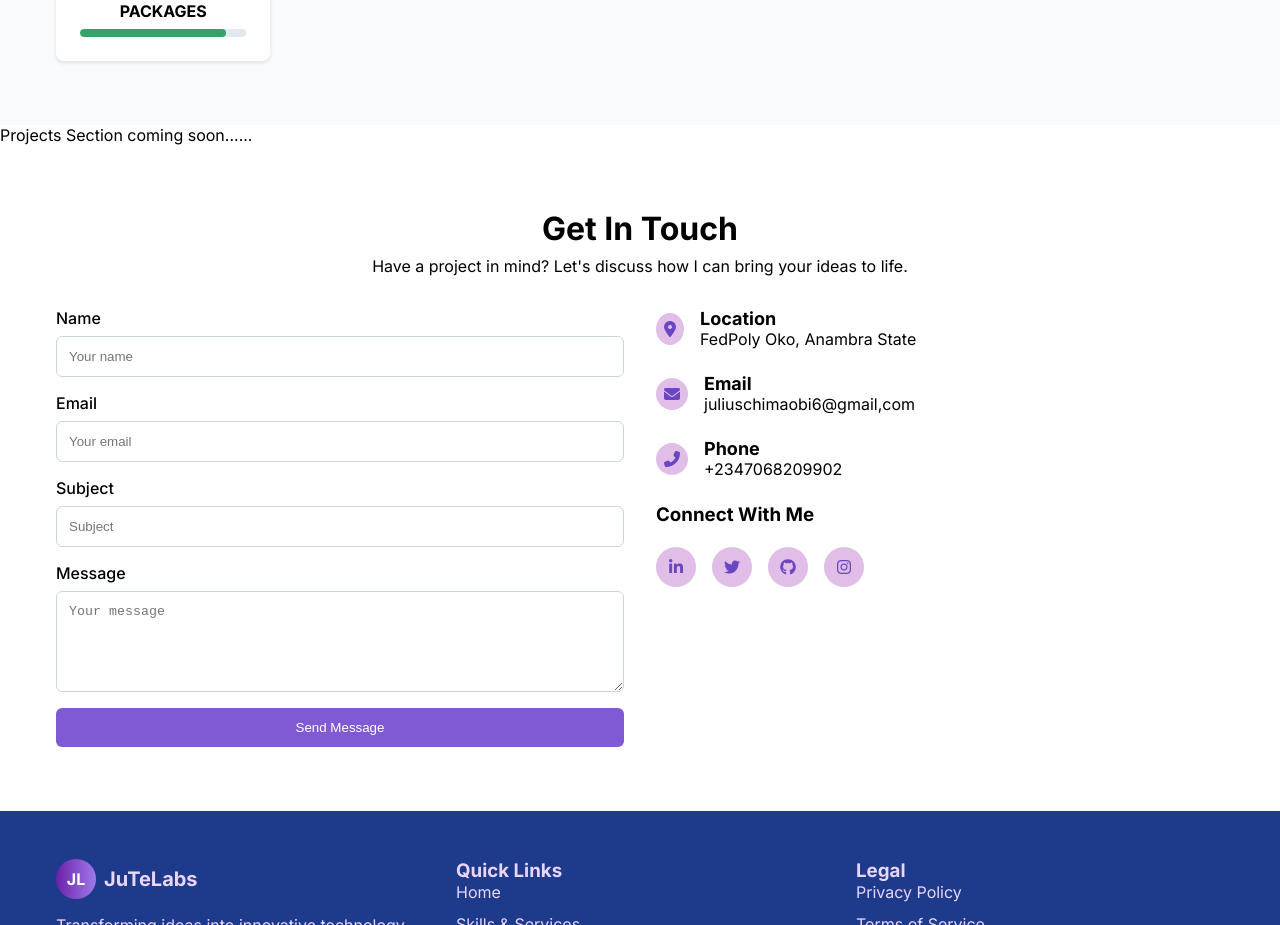
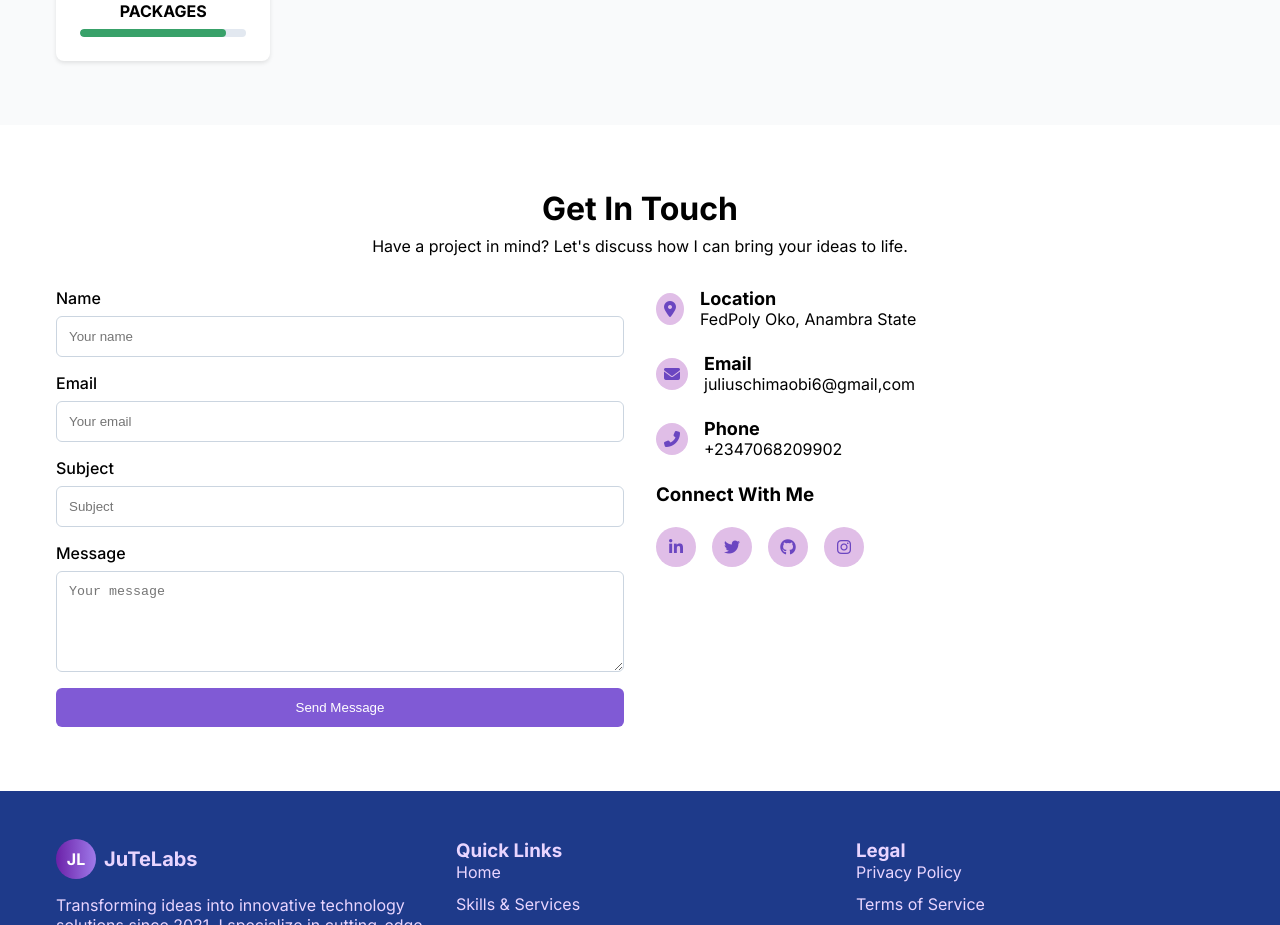
Before and after one commit to JuliusMonday/jutelabs-portfolio, a React (Vite) app in the folder frontend/: page / in a window 1280 px wide. Shown: the part 2005-2930 px from the top of the page. Built offline with nearby package versions, Linux system fonts and the light colour scheme.

Commit message:
deactivated project component for now

```diff
--- a/frontend/src/App.jsx
+++ b/frontend/src/App.jsx
@@ -2,7 +2,7 @@ import { useState, useEffect } from 'react';
 import NavBar from './components/NavBar';
 import Home from './components/Home';
 import Skills from './components/Skills';
-import Projects from './components/Projects';
+// import Projects from './components/Projects';
 import Contact from './components/Contact';
 import './App.css';
 import Footer from './components/Footer';
@@ -26,7 +26,7 @@ const App = () => {
       <main>
         <Home />
         <Skills />
-        <Projects />
+        {/* <Projects /> */}
         <Contact />
         <Footer/>
       </main>
```
